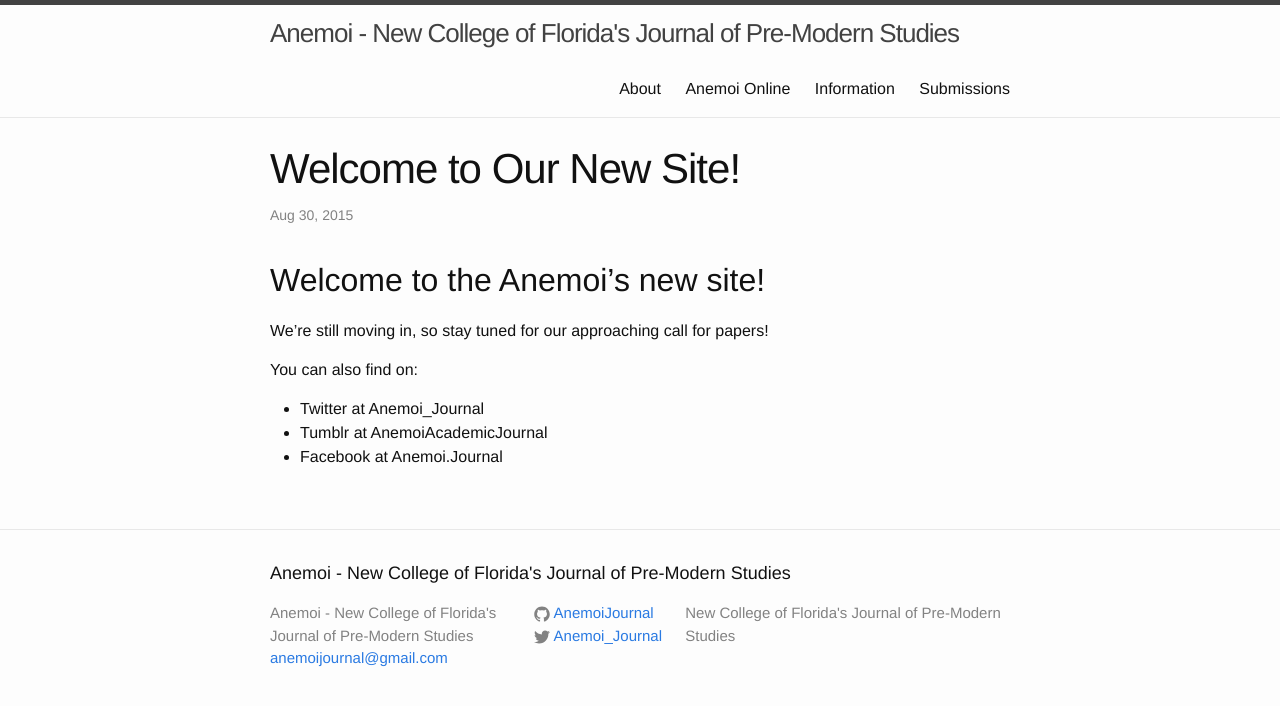
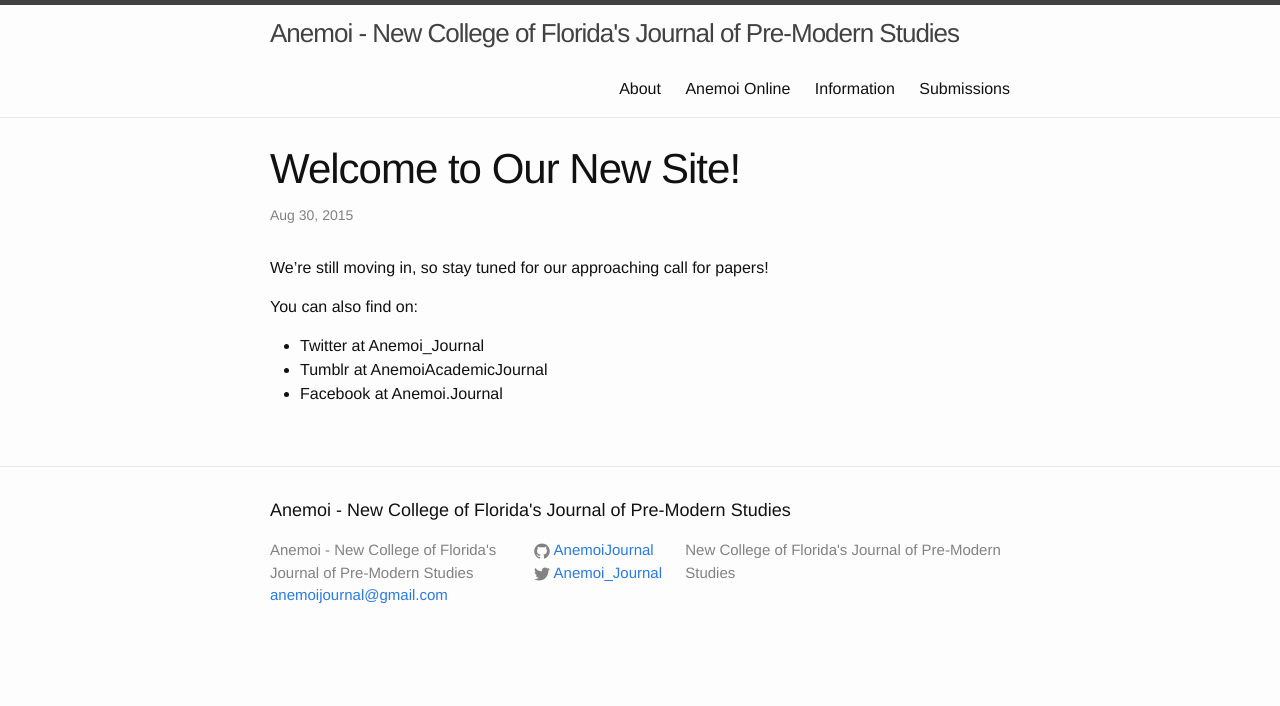
Before and after one commit to AnemoiJournal/anemoijournal.github.com, a Jekyll site: the page built from _posts/2015-08-30-welcome-to-our-new-site.md, in a window 1280 px wide. Shown: the top 706 px of the page. Built offline with Jekyll 4.4.1, drawn with Linux system fonts in a browser that asks for light colours.

Commit message:
Updated blog post

```diff
--- a/_posts/2015-08-30-welcome-to-our-new-site.md
+++ b/_posts/2015-08-30-welcome-to-our-new-site.md
@@ -2,10 +2,9 @@
 layout: post
 title: "Welcome to Our New Site!"
 date: 2015-08-30 15:32:45
+permalink: new-site
+description: Call for papers coming papers
 ---
-Welcome to the Anemoi's new site!
----------------------------------
-
 We're still moving in, so stay tuned for our approaching call for papers!
 
 You can also find on:
```
